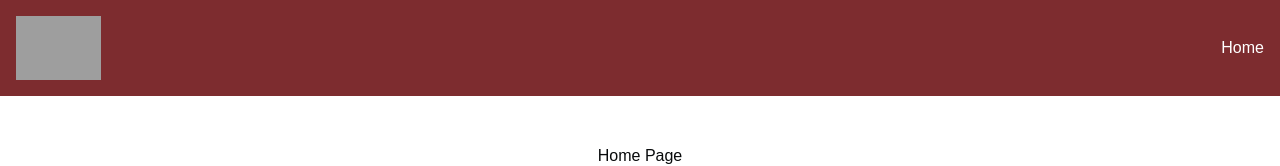
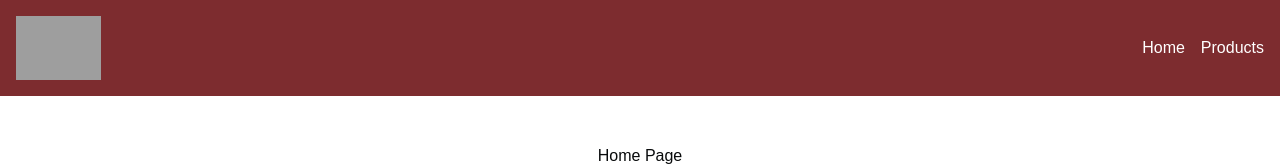
Before and after one commit to ioannispriovolos/cf9-react-app, a React (Vite) app: page / in a window 1280 px wide. Shown: the top 166 px of the page. Built offline with nearby package versions, Linux system fonts and the light colour scheme; grey boxes are pictures that could not be loaded.

Commit message:
feat(ui): add product link on header

```diff
--- a/src/components/Header.tsx
+++ b/src/components/Header.tsx
@@ -13,6 +13,7 @@ const Header = () => {
 
                     <nav className="flex gap-4 text-white font-medium">
                         <Link to="/">Home</Link>
+                        <Link to="/products">Products</Link>
                     </nav>
                 </div>
             </header>
```
